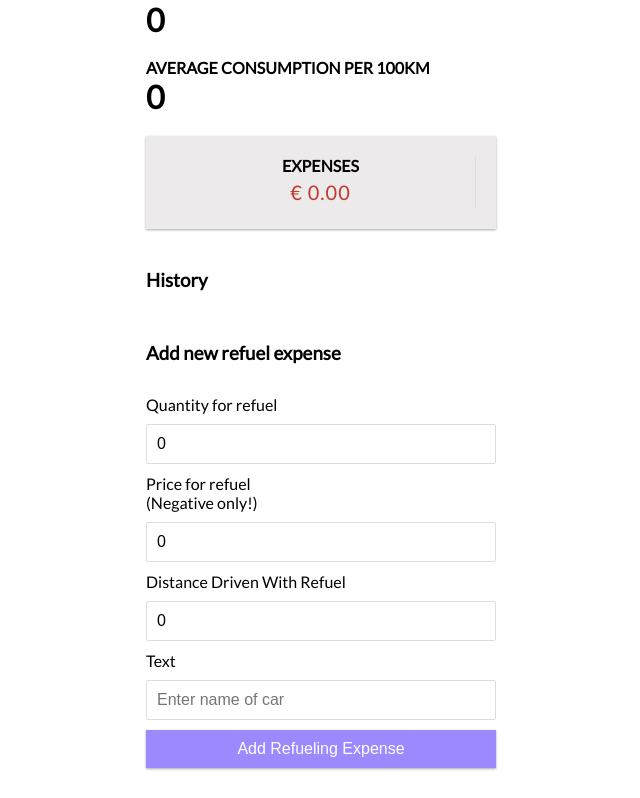
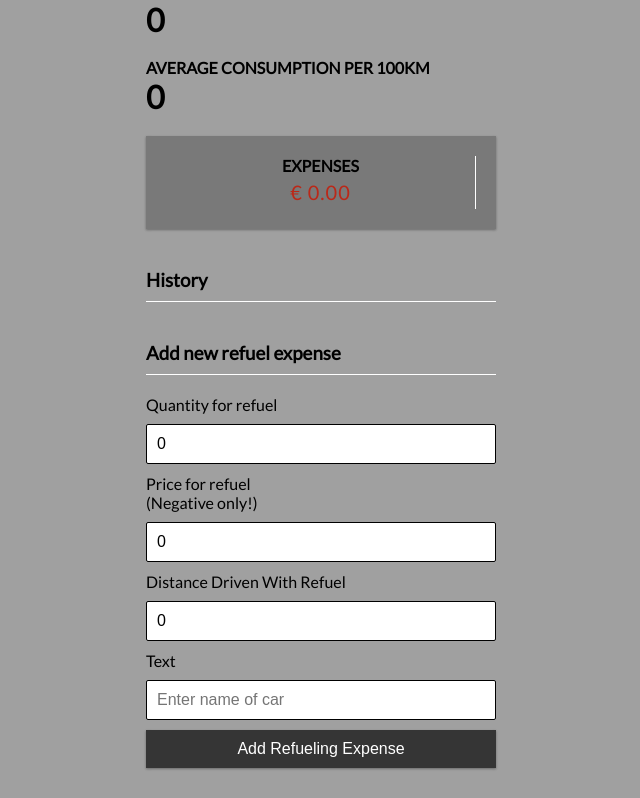
Before and after one commit to JuliusVitikainen/TeamG6_React_Project, a React (Create React App) app: page / in a window 1280 px wide. Shown: the part 329-1127 px from the top of the page, without its empty margins (319-959 px from the left). Built offline with nearby package versions, Linux system fonts and the light colour scheme.

Commit message:
CSS changes

```diff
--- a/src/App.css
+++ b/src/App.css
@@ -9,7 +9,7 @@
 }
 
 body {
-  background-color: #ffffff;
+  background-color: #6a6a6aa1;
   display: flex;
   flex-direction: column;
   align-items: center;
@@ -41,7 +41,7 @@
 }
 
 .exp-container {
-  background-color: #b0a6a63c;
+  background-color: #0000003f;
   box-shadow: var(--box-shadow);
   padding: 20px;
   display: flex;
@@ -55,7 +55,7 @@
 }
 
 .exp-container > div:first-of-type {
-  border-right: 1px solid #dedede;
+  border-right: 1px solid #ffffff;
 }
 
 .money {
@@ -65,7 +65,7 @@
 }
 
 .money.minus {
-  color: #c0392b;
+  color: #bb2818;
 }
 
 label {
@@ -75,7 +75,7 @@
 
 input[type="text"],
 input[type="number"] {
-  border: 1px solid #dedede;
+  border: 1px solid #000000;
   border-radius: 2px;
   display: block;
   font-size: 16px;
@@ -85,9 +85,9 @@
 
 .btn {
   cursor: pointer;
-  background-color: #9c88ff;
+  background-color: #000000aa;
   box-shadow: var(--box-shadow);
-  color: #fff;
+  color: rgb(255, 255, 255);
   border: 0;
   display: block;
   font-size: 16px;
```
Also changed, not shown: src/components/Expenses.js (+10 -6 lines).
